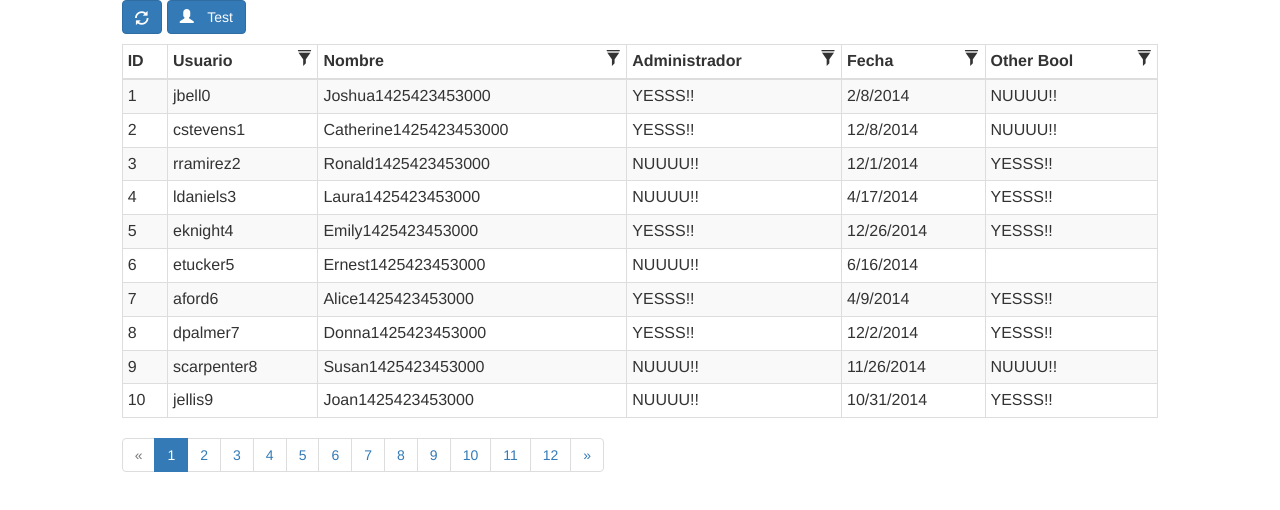
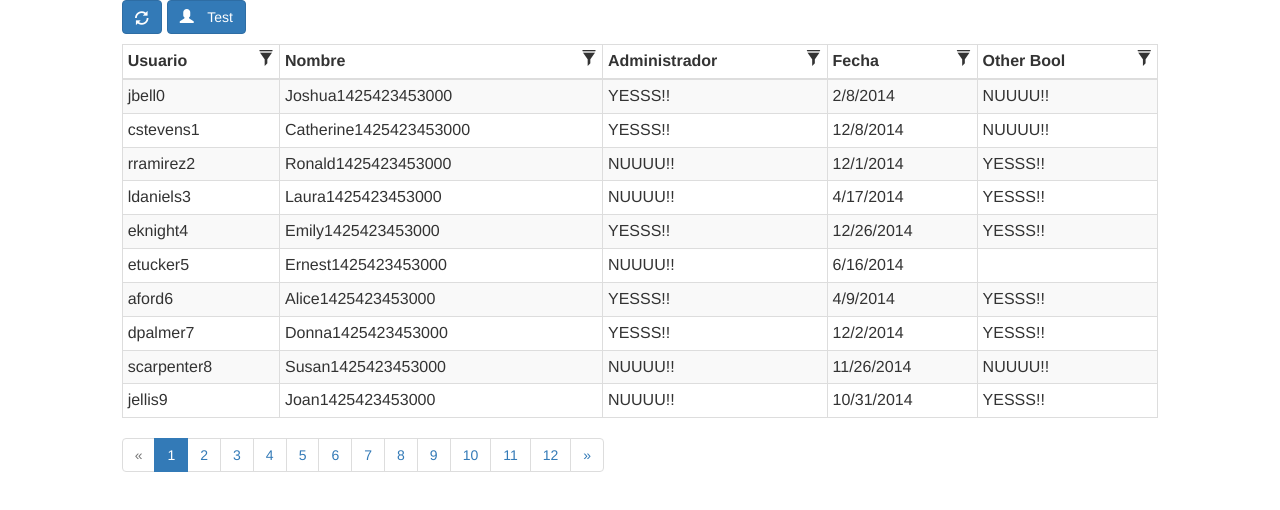
Before and after one commit to manrueda/lokijs-datagrid, a website: page test/index.html in a window 1280 px wide. Drawn offline with Linux system fonts and the light colour scheme.

Commit message:
Visible column propertie

```diff
--- a/bower.json
+++ b/bower.json
@@ -1,6 +1,6 @@
 {
   "name": "lokijs-datagrid",
-  "version": "0.1.6",
+  "version": "0.1.7",
   "authors": [
     "Manuel Rueda <manuel.rueda.un@gmail.com>"
   ],
--- a/package.json
+++ b/package.json
@@ -1,6 +1,6 @@
 {
   "name": "lokijs-datagrid",
-  "version": "0.1.6",
+  "version": "0.1.7",
   "description": "Bootstrap data grid implementation using LokiJS client-side DB",
   "repository": {
     "type": "git",
--- a/src/lokijs-datagrid.js
+++ b/src/lokijs-datagrid.js
@@ -150,6 +150,9 @@
     createHeader: function createHeader(tableData, opts){
       $.each(opts.schema, function each(index, col){
         var th = $(['<th><div>', col.text,'</div></th>'].join(''));
+        if (col.visible === false){
+          th.hide();
+        }
         var div = th.find('div');
         if (col.attr){
           $.each(col.attr, function each(index, attr){
@@ -332,7 +335,7 @@
               break;
           }
 
-          arr.push(['<td class="', col.name ,'">', toInsert, '</td>'].join(''));
+          arr.push(['<td class="', col.name ,' ', col.visible === false ? 'hidden' : '' ,'">', toInsert, '</td>'].join(''));
         });
         arr.push('</tr>');
         that.body.append(arr.join(''));
--- a/test/index.html
+++ b/test/index.html
@@ -15,7 +15,7 @@
 
         $('#testGrid').lokiGrid({
           schema: [
-            {text: 'ID', name: 'id', type: lokiDataGrid.columnType.number, filter: false},
+            {text: 'ID', name: 'id', type: lokiDataGrid.columnType.number, filter: false, visible: false},
             {text: 'Usuario', name: 'userName', type: lokiDataGrid.columnType.string, filter: true},
             {text: 'Nombre', name: 'name', type: lokiDataGrid.columnType.string, template: function(value){return value + Date.now()}},
             {text: 'Administrador', name: 'isAdmin', type: lokiDataGrid.columnType.boolean, isTrue: 'YESSS!!', isFalse: 'NUUUU!!'},
```
Also changed, not shown: README.md, dist/lokijs-datagrid.min.css, dist/lokijs-datagrid.min.js, 1 other file.
